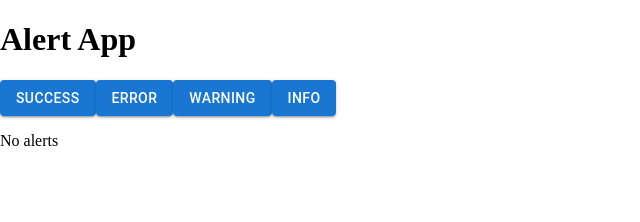
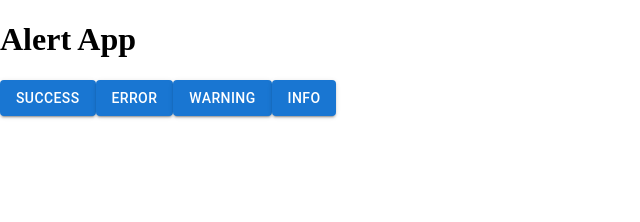
Before and after one commit to ChaseH88/MUI-Alert-App, a React (Create React App) app: page / in a window 1280 px wide. Shown: the top 222 px of the page, without its empty margins (0-640 px from the left). Built offline with nearby package versions, Linux system fonts and the light colour scheme.

Commit message:
adding alert container

```diff
--- a/src/App.tsx
+++ b/src/App.tsx
@@ -3,7 +3,7 @@ import Button from '@mui/material/Button';
 
 // Styles
 import './App.css';
-import { Alert } from './components/Alert';
+import { AlertContainer } from './components/AlertContainer';
 
 // Hooks
 import { useAlertReducer } from './context/Alert/useAlertReducer';
@@ -51,15 +51,7 @@ function App() {
             {button.text}
           </Button>
         ))}
-        <div className="alerts">
-          {alerts?.length ? (
-            alerts.map((alert) => <Alert key={alert.id} {...alert} />)
-          ) : (
-            <p>
-              No alerts
-            </p>
-          )}
-        </div>
+        <AlertContainer />
       </div>
     </div>
   );
--- /dev/null
+++ b/src/components/AlertContainer/AlertContainer.tsx
@@ -0,0 +1,27 @@
+// Components
+import { Alert } from '../../components/Alert';
+import Collapse from '@mui/material/Collapse';
+import { TransitionGroup } from 'react-transition-group';
+
+// Hooks
+import { useAlertReducer } from '../../context/Alert/useAlertReducer';
+
+
+export const AlertContainer = () => {
+
+  const { alerts } = useAlertReducer();
+
+  return (
+    <div id="alerts">
+      <TransitionGroup>
+        {alerts.map((item) => (
+          <Collapse key={item.id!}>
+            <Alert {...item} />
+          </Collapse>
+        ))}
+      </TransitionGroup>
+    </div>
+  );
+}
+
+export default AlertContainer;
--- /dev/null
+++ b/src/components/AlertContainer/index.tsx
@@ -0,0 +1 @@
+export * from './AlertContainer';
--- /dev/null
+++ b/src/components/AlertContainer/styles.ts
@@ -0,0 +1 @@
+export { }
```
